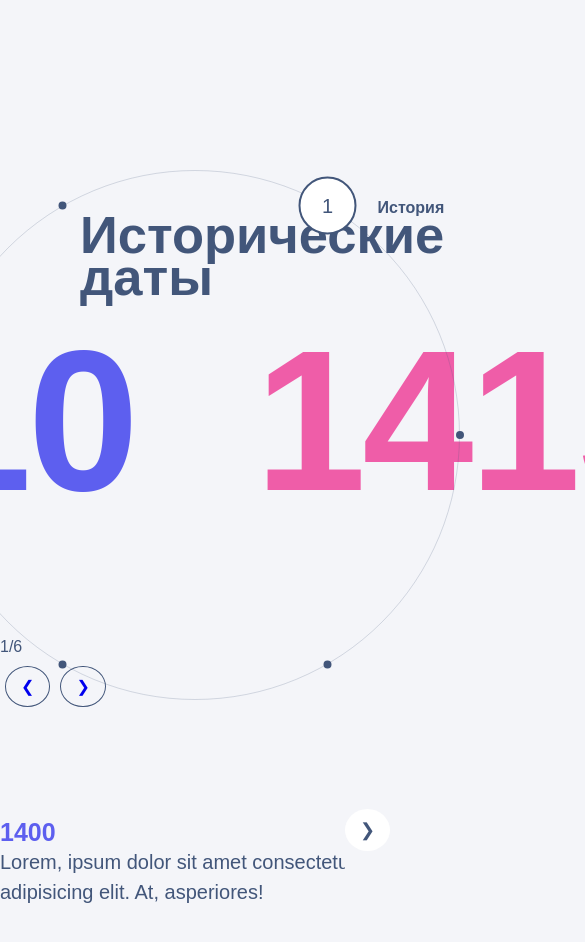
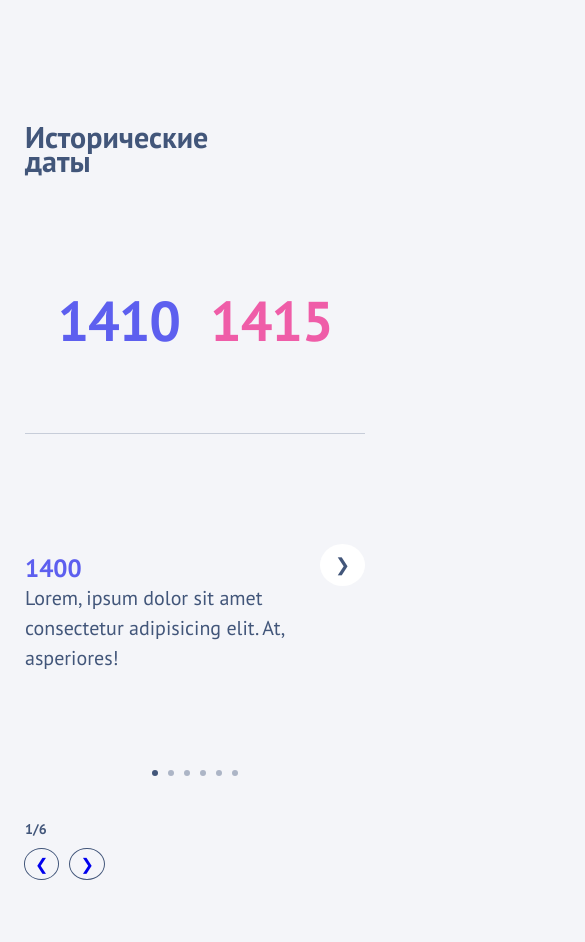
Before and after one commit to Biokarl/historical-dates, a React app: page / in a window 390 px wide. Shown: the top 942 px of the page, 585 px wide, since content can reach past the window. After the commit the page ends 880 px from the top, so only its background shows below. Built offline with nearby package versions, Linux system fonts and the light colour scheme.

Commit message:
адаптация под телефон

```diff
--- a/public/index.html
+++ b/public/index.html
@@ -4,6 +4,9 @@
     <meta charset="UTF-8" />
     <meta http-equiv="X-UA-Compatible" content="IE=edge" />
     <meta name="viewport" content="width=device-width, initial-scale=1.0" />
+    <link rel="preconnect" href="https://fonts.googleapis.com">
+<link rel="preconnect" href="https://fonts.gstatic.com" crossorigin>
+<link href="https://fonts.googleapis.com/css2?family=PT+Sans:ital,wght@0,400;0,700;1,400;1,700&display=swap" rel="stylesheet">
     <title>Only</title>
   </head>
 
--- a/src/App.tsx
+++ b/src/App.tsx
@@ -49,7 +49,6 @@ export const App = () => {
     setIsAnimating(true);
     setCurrentIndex(index);
 
-    // Вычисляем корректный угол поворота всего круга
     const targetRotation = -index * anglePerIndex;
 
     gsap.to(".circle-svg", {
@@ -60,11 +59,10 @@ export const App = () => {
       onComplete: () => setIsAnimating(false),
     });
 
-    // Поворачиваем все элементы, чтобы они сохраняли направление
     circleRefs.current.forEach((ref) => {
       if (ref) {
         gsap.to(ref, {
-          rotation: -targetRotation, // Обратный поворот
+          rotation: -targetRotation,
           transformOrigin: "50% 50%",
           duration: 1,
           ease: "power1.inOut",
@@ -86,6 +84,7 @@ export const App = () => {
       />
       <Header />
       <TimePeriod currentIndex={currentIndex} />
+      <div className="wrapper__pagination">
         <Pagination
           isAnimating={isAnimating}
           handlePrevRotate={handlePrevRotate}
@@ -94,5 +93,6 @@ export const App = () => {
         />
         <WrapperTime currentIndex={currentIndex} />
       </div>
+    </div>
   );
 };
--- a/src/components/Circle/Circle.module.scss
+++ b/src/components/Circle/Circle.module.scss
@@ -13,6 +13,7 @@
     position: absolute;
     right: 100px;
     top: 10px;
+
   }
 
   .tittle {
@@ -36,4 +37,16 @@
     cursor: pointer;
 
   }
+
+
 }
+
+@media (max-width: 1000px) {
+
+  .root{
+    position: absolute;
+    top: 90%;
+    left: 50%;
+    transform: translateX(-50%);
+  }
+}
--- a/src/components/Circle/Circle.tsx
+++ b/src/components/Circle/Circle.tsx
@@ -24,16 +24,21 @@ export const Circle: React.FC<CircleProps> = ({
 }) => {
   const circleRef = useRef<SVGSVGElement | null>(null);
   const [hoveredIndex, setHoveredIndex] = useState<number | null>(null);
+  const [isMobile, setIsMobile] = useState(window.innerWidth < 1000);
   const totalPoints = initialDate.length;
   const anglePerIndex = 360 / totalPoints;
   const angleOffset = -anglePerIndex;
 
   useEffect(() => {
+    const handleResize = () => setIsMobile(window.innerWidth < 1000);
+    window.addEventListener("resize", handleResize);
+    return () => window.removeEventListener("resize", handleResize);
+  }, []);
+
+  useEffect(() => {
     if (rotateForward || rotateBackward) {
       setIsAnimating(true);
-
       const rotationDirection = rotateForward ? -1 : 1;
-
       gsap.to(circleRef.current, {
         rotation: `+=${rotationDirection * anglePerIndex}`,
         transformOrigin: "center center",
@@ -41,7 +46,6 @@ export const Circle: React.FC<CircleProps> = ({
         ease: "power1.inOut",
         onComplete: () => setIsAnimating(false),
       });
-
       circleRefs.current.forEach((ref, index) => {
         if (ref) {
           gsap.to(ref, {
@@ -58,6 +62,21 @@ export const Circle: React.FC<CircleProps> = ({
   return (
     <div className={styles.root}>
       <div className={styles.circle}>
+        {isMobile ? (
+          <svg width="86" height="6" viewBox="0 0 86 6" fill="none" xmlns="http://www.w3.org/2000/svg">
+            {[3, 19, 35, 51, 67, 83].map((cx, index) => (
+              <circle
+                key={index}
+                opacity={index === currentIndex ? "1" : "0.4"}
+                cx={cx}
+                cy="3"
+                r="3"
+                fill="#42567A"
+                onClick={() => onCircleClick(index)}
+              />
+            ))}
+          </svg>
+        ) : (
           <svg
             ref={circleRef}
             className="circle-svg"
@@ -73,14 +92,9 @@ export const Circle: React.FC<CircleProps> = ({
               const isActive = index === currentIndex;
               const isHovered = index === hoveredIndex;
               const angle = (index * anglePerIndex + angleOffset) * (Math.PI / 180);
-
               return (
-              <g
-                key={item.periodId}
-                ref={(el: SVGGElement | null) => {
-                  circleRefs.current[index] = el;
-                }}
-              >
+                //@ts-ignore
+                <g key={item.periodId} ref={(el) => (circleRefs.current[index] = el)}>
                   <circle
                     className={styles.minCircle}
                     cx={268 + 265 * Math.cos(angle)}
@@ -122,6 +136,7 @@ export const Circle: React.FC<CircleProps> = ({
               );
             })}
           </svg>
+        )}
       </div>
     </div>
   );
--- a/src/components/Header/Header.module.scss
+++ b/src/components/Header/Header.module.scss
@@ -11,4 +11,19 @@
   .tittle {
     margin-left: 80px;
   }
+
+  @media (max-width: 1000px) {
+    margin-top: 100px;
+    font-size: 25px;
+    .line{
+      display: none;
+    }
+  }
+  @media (max-width: 500px) {
+    font-size: 20px;
+    align-items: flex-start;
+    .tittle {
+      margin-left: 0;
+    }
+  }
 }
--- a/src/components/Pagination/Pagination.module.scss
+++ b/src/components/Pagination/Pagination.module.scss
@@ -2,12 +2,12 @@
   justify-content: left;
   margin-top: 137px;
   color: #42567a;
-}
 
   .pagination {
     display: flex;
     align-items: center;
     margin-top: 10px;
+    margin-left: -6px;
   }
 
   .pagination a {
@@ -26,3 +26,23 @@
   .pagination a:hover {
     background-color: #fff;
   }
+
+
+  .number{
+    font-weight: bold;
+    font-size: 14px;
+    color: #42567a;
+  }
+
+  @media (max-width: 1000px) {
+    margin-top: 57px;
+  }
+  @media (max-width: 500px) {
+    margin-top: 130px;
+
+    .pagination a {
+
+      padding: 5px 10px;
+    }
+  }
+}
--- a/src/components/Time/Time.module.scss
+++ b/src/components/Time/Time.module.scss
@@ -24,6 +24,10 @@
     text-transform: uppercase;
     color: #5d5fef;
   }
+
+  @media (max-width: 500px) {
+    width: 300px;
+  }
   }
 
 
--- a/src/components/TimePeriod/TimePeriod.module.scss
+++ b/src/components/TimePeriod/TimePeriod.module.scss
@@ -17,4 +17,15 @@
   .letterSpacing {
     letter-spacing: 0.7em;
   }
+
+  @media (max-width: 1000px) {
+    margin-top: 100px;
+    font-size: 100px;
+    gap: 30px;
+  }
+  @media (max-width: 500px) {
+    margin-top: 100px;
+    font-size: 56px;
+    gap: 30px;
+  }
 }
--- a/src/components/WrapperTime/WrapperTime.module.scss
+++ b/src/components/WrapperTime/WrapperTime.module.scss
@@ -1,4 +1,10 @@
+
+
   .root {
+    display: flex;
+    align-items: center;
+
+    .container {
       display: flex;
       justify-content: flex-start;
       margin-top: 55px;
@@ -6,12 +12,6 @@
       overflow-x: hidden;
       cursor: grab;
       user-select: none
-
-}
-
-  .container {
-    display: flex;
-    align-items: center;
     }
 
     .arrow {
@@ -30,3 +30,25 @@
     .arrow:hover{
       background-color: #c9cdd4;
     }
+
+
+
+  }
+
+  @media (max-width: 1000px) {
+    .root {
+      margin-top: 100px;
+      position: relative;
+    }
+
+    .root::before {
+      content: '';
+      display: block;
+      position: absolute;
+      top: -10px;
+      left: 0;
+      width: 100%;
+      height: 1px;
+      background: #c7cdd9;
+    }
+  }
--- a/src/components/WrapperTime/WrapperTime.tsx
+++ b/src/components/WrapperTime/WrapperTime.tsx
@@ -88,14 +88,14 @@ export const WrapperTime: React.FC<WrapperTimeProps> = ({ currentIndex }) => {
   }, []);
 
   return (
-    <div className={styles.container}>
+    <div className={styles.root}>
       {showLeftArrow && (
         <button className={styles.arrow} onClick={scrollToLeft}>
           &#10094;
         </button>
       )}
       <div
-        className={styles.root}
+        className={styles.container}
         ref={wrapperRef}
         onMouseDown={handleMouseDown}
         onMouseLeave={handleMouseLeave}
--- a/src/index.scss
+++ b/src/index.scss
@@ -1,6 +1,24 @@
 body {
-  font-family: Arial, Helvetica, sans-serif;
+  font-family: PT Sans , sans-serif;
   max-width: 1440px;
   margin: 0 auto;
   background-color: #f4f5f9;
+
+  .wrapper__pagination{
+    display: flex;
+    flex-direction: column;
+
+
+
+    @media (max-width: 1000px) {
+      flex-direction: column-reverse;
+
+    }
+  }
+
+  @media (max-width: 1000px) {
+    margin: 0 25px;
+
+  }
+
 }
```
Lines whose indentation alone changed are shown as unchanged.
